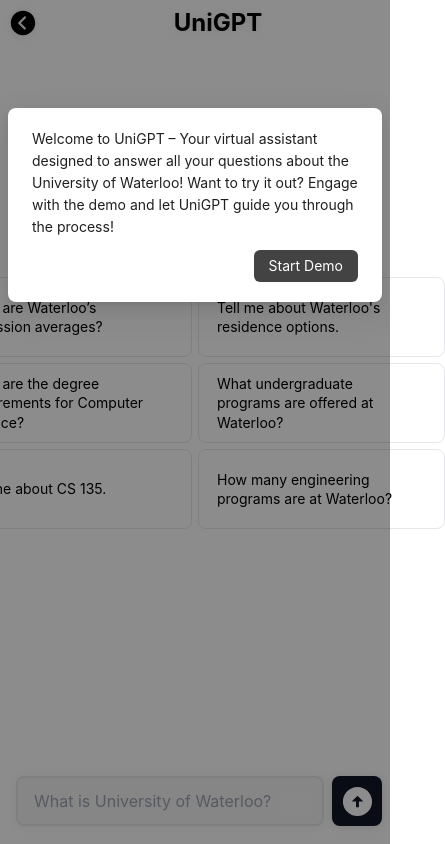
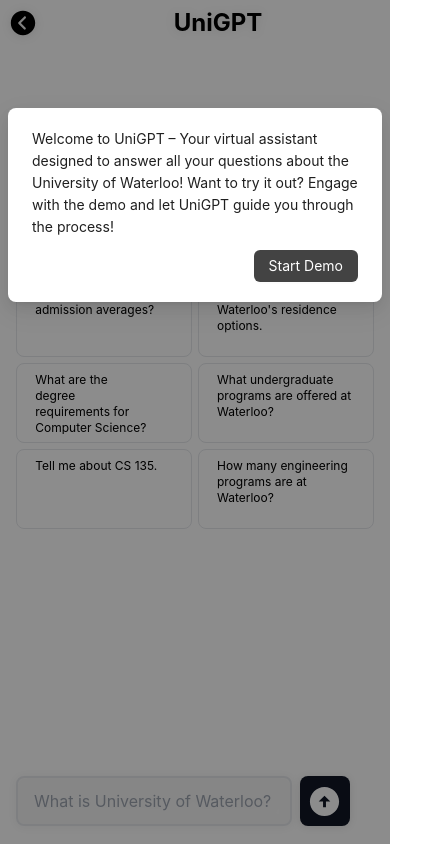
Before and after one commit to dourian/UniGPT, a React (Create React App) app in the folder frontend/: page /demo in a window 390 px wide. Shown: the whole page, 445 px wide, since content can reach past the window. Built offline with nearby package versions, Linux system fonts and the light colour scheme.

Commit message:
mobile
Co-Authored-By: Jacqueline Ho <99153760+jho426@users.noreply.github.com>

```diff
--- a/frontend/src/Ask.js
+++ b/frontend/src/Ask.js
@@ -117,10 +117,7 @@
             <div ref={bottomEl}></div>
           </div>
         )}
-        <div className="flex flex-row w-full mb-[10px] items-center justify-center gap-4">
-          <button className="flex items-center align-center m-3">
-            <BsThreeDots className="flex mx-auto fill-black text-[20px]" />
-          </button>
+        <div className="flex flex-row w-full mb-[10px] items-center justify-center gap-4 mt-2">
           <form onSubmit={queryQuestion} className="w-[500px] drop_shadow">
             <label>
               <input
--- a/frontend/src/Demo.js
+++ b/frontend/src/Demo.js
@@ -80,12 +80,10 @@
 
       setTimeout(() => {
         setConversationArr((prev) => [...prev, new Conversation("bot", ans)]);
+        setDemoSteps([false, false, false, false]);
       }, 1000);
     }
-    setTimeout(() => {
-      setIsLoading(false);
-    }, 1000);
-
+    setTimeout(() => {setIsLoading(false);}, 1000);
     setTimeout(() => {
       setDemoSteps([false, false, false, true]);
     }, 3000);
@@ -98,11 +96,11 @@
   return (
     <div className="w-full h-[100vh]">
       <div className="w-full h-[100vh] absolute flex flex-col justify-between z-0">
-        <div className="drop_shadow w-full flex items-center">
+        <div className="drop_shadow flex items-center w-full">
           <Popover
             placement="right"
             content={
-              <div className="w-[400px]">
+              <div className="max-w-[200px]">
                 Good job, you've completed the demo. Thanks for trying out
                 UniGPT! Click here to go back to the start page.
               </div>
@@ -153,8 +151,8 @@
             <div ref={bottomEl}></div>
           </div>
         )}
-        <div className="flex flex-row w-full mb-[10px] items-center justify-center gap-4 mt-2">
-          <form onSubmit={queryQuestion} className="w-[500px] drop_shadow">
+        <div className="flex flex-row w-11/12 mb-[10px] items-center justify-center gap-4 mt-2">
+          <form onSubmit={queryQuestion} className="w-10/12 max-w-[500px] drop_shadow">
             <label>
               <input
                 className="border-[2px] rounded-lg mx-4 py-1 px-4 h-[50px] w-full"
@@ -168,8 +166,8 @@
               ></input>
             </label>
           </form>
-          <form onSubmit={queryQuestion}>
-            {!demoSteps[3] && (
+          {!demoSteps[3] && (
+            <form onSubmit={queryQuestion}>
               <button
                 className="bg-[#101625] w-[50px] m-2 h-[50px] text-white text-center items-center text-sm rounded-lg drop_shadow flex flex-col justify-center relative"
                 type="submit"
@@ -192,8 +190,8 @@
                   </Popover>
                 )}
               </button>
-            )}
-          </form>
+            </form>
+          )}
         </div>
       </div>
       <ToastContainer />
--- a/frontend/src/Prompts.js
+++ b/frontend/src/Prompts.js
@@ -19,10 +19,10 @@
     }
 
     return (
-        <div className="w-[500px] grid grid-cols-2 gap-x-[6px] gap-y-[6px] self-center text-black">
-            {prompts && prompts.map((item, index) => (
+<div className="w-11/12 max-w-[500px] grid grid-cols-2 gap-x-[6px] gap-y-[6px] self-center text-black">
+            {prompts?.map((item, index) => (
                 <div key={index} className= "flex transition-border-color ease duration-300 flex-row rounded-lg py-2 px-2 text-[14px] border-[1.5px] leading-snug h-[80px] hover:border-[#101625]" onMouseEnter={() => setHoveredPrompt(item)} onMouseLeave={() => setHoveredPrompt()}>
-                    <div className = "w-[200px] mx-[10px] my-auto">{item}</div>
+<div className="w-full h-full mx-[10px] my-auto overflow-clip"><p className="text-xs md:text-sm">{item}</p></div>
                     <Tooltip title = "Click to send" className="">
                         <button onClick={() => generatePrompt(item)} className = {hoveredPrompt === item? "w-[30px] h-[30px] my-auto text-[18px] opacity-1 transition-[900ms] ease-in-out" : "w-[30px] h-[30px] my-auto text-[18px] opacity-0 transition-[900ms] ease-in-out"} >
                             <IoSend/>
--- a/frontend/src/components/DemoPrompts.js
+++ b/frontend/src/components/DemoPrompts.js
@@ -14,7 +14,7 @@
   };
 
   return (
-    <div className="w-[500px] grid grid-cols-2 gap-x-[6px] gap-y-[6px] self-center text-black">
+    <div className="w-11/12 max-w-[500px] grid grid-cols-2 gap-x-[6px] gap-y-[6px] self-center text-black">
       {prompts?.map((item, index) =>
         index === 2 ? (
           <Popover
@@ -32,7 +32,7 @@
               onMouseEnter={() => setHoveredPrompt(item)}
               onMouseLeave={() => setHoveredPrompt()}
             >
-              <div className="w-[200px] mx-[10px] my-auto">{item}</div>
+              <div className="w-full h-full mx-[10px] my-auto overflow-clip"><p className="text-xs md:text-sm">{item}</p></div>
               <Tooltip title="Click to send" className="">
                 <button
                   onClick={() => generatePrompt(item)}
@@ -54,7 +54,7 @@
               demoSteps[1] && "opacity-[30%]"
             }`}
           >
-            <div className="w-[200px] mx-[10px] my-auto">{item}</div>
+            <div className="w-full h-full mx-[10px] my-auto overflow-clip"><p className="text-xs md:text-sm">{item}</p></div>
           </div>
         )
       )}
```
